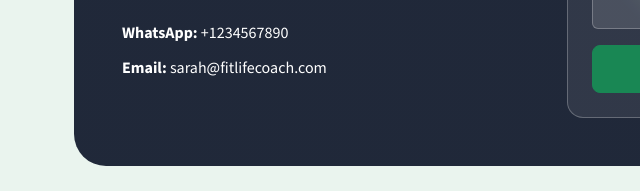
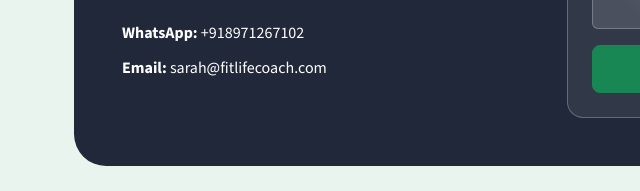
Before and after one commit to raghukundapur4/fitlife-coach, a website: page index.html in a window 1280 px wide. Shown: the part 3176-3367 px from the top of the page, 8-648 px from the left. Drawn offline with nearby package versions, Linux system fonts and the light colour scheme.

Commit message:
whatsapp number change

```diff
--- a/index.html
+++ b/index.html
@@ -217,7 +217,7 @@
             <p class="tiny fw-bold text-uppercase text-success mb-3">Connect With Sarah</p>
             <h2 class="display-5 fw-black mb-3">Ready For Your Next Level?</h2>
             <p class="text-light-emphasis mb-4">Connect with me directly on WhatsApp for a priority consultation.</p>
-            <div class="contact-line"><strong>WhatsApp:</strong> +1234567890</div>
+            <div class="contact-line"><strong>WhatsApp:</strong> +918971267102</div>
             <div class="contact-line"><strong>Email:</strong> sarah@fitlifecoach.com</div>
           </div>
 
```
